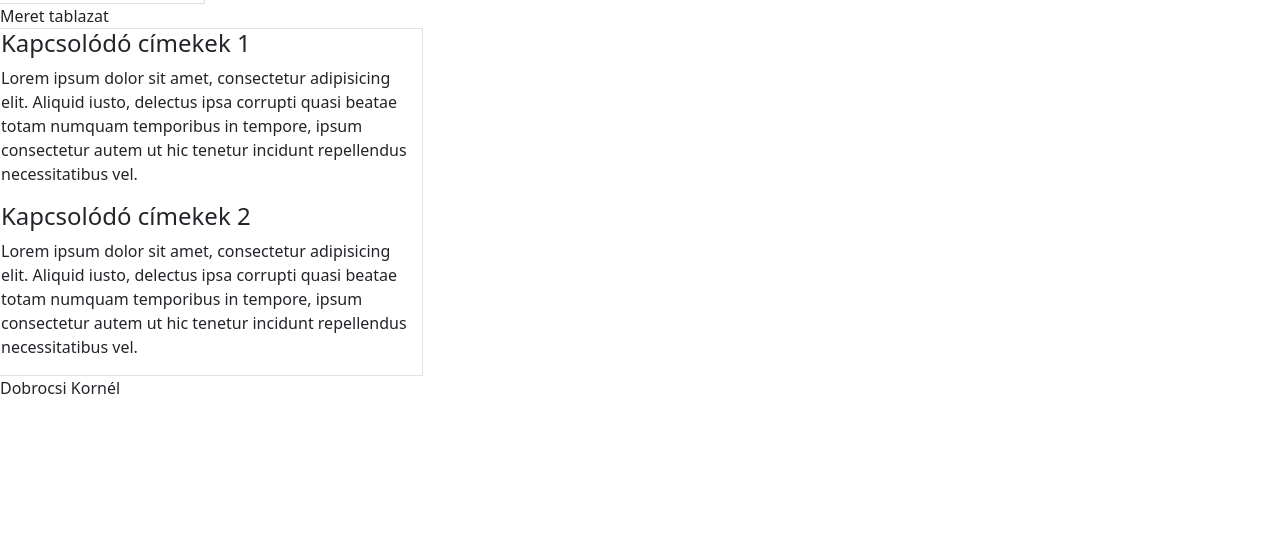
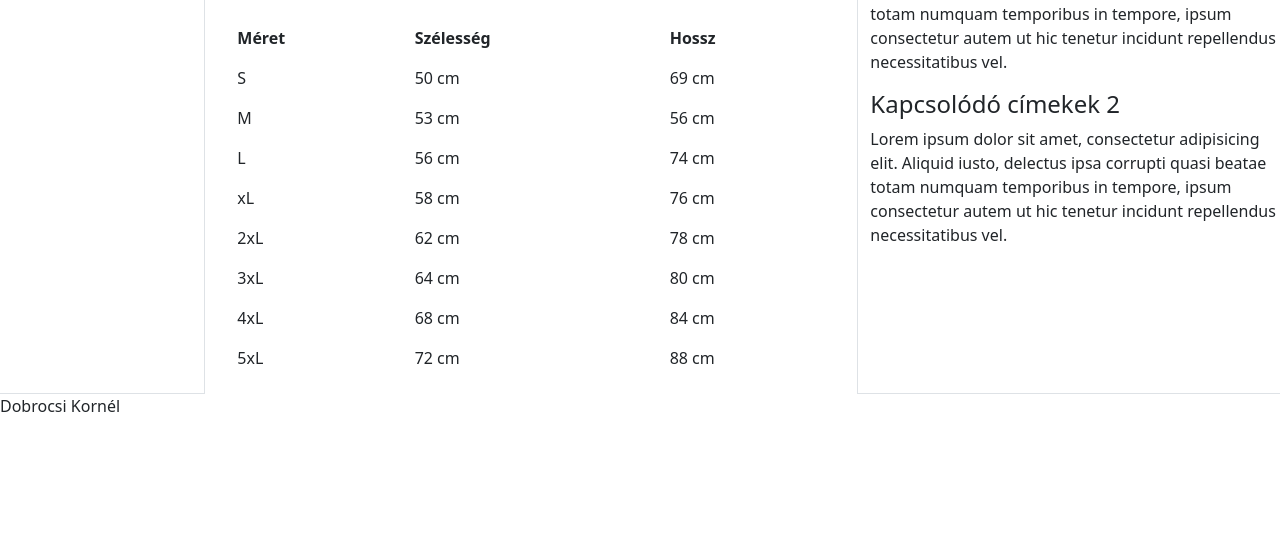
Before and after one commit to dkornel01/Munka, a plain HTML site: page meret_tablazat.html in a window 1280 px wide. Shown: the part 246-800 px from the top of the page. Drawn offline with nearby package versions, Linux system fonts and the light colour scheme.

Commit message:
tablazat

```diff
--- a/meret_tablazat.html
+++ b/meret_tablazat.html
@@ -18,12 +18,66 @@
           <li><a href="#">Méret táblázat</a></li>
         </ul>
       </nav>
-      <aside class="col-md-2 border">Keresési feltételek
+      <aside class="col-md-2 border">Keresési feltétel áralapján
         <label for="customRange" class="form-label">Custom range</label>
         <input type="range" class="form-range" min="0" max="4">
       </aside>
-      <article >
-        Meret tablazat
+      <article class="col-md-6">
+        <div class="container mt-3">
+          <h2>Férfi póló méret táblázat</h2>
+          <p>Az adatok centiméterben érthetőek. A méretttáblázat hibahatára +/- 2cm</p>
+          <table class="table table-borderless">
+            <thead>
+              <tr>
+                <th>Méret</th>
+                <th>Szélesség</th>
+                <th>Hossz</th>
+              </tr>
+            </thead>
+            <tbody>
+              <tr>
+                <td>S</td>
+                <td>50 cm</td>
+                <td>69 cm</td>
+              </tr>
+              <tr>
+                <td>M</td>
+                <td>53 cm</td>
+                <td>56 cm</td>
+              </tr>
+              <tr>
+                <td>L</td>
+                <td>56 cm</td>
+                <td>74 cm</td>
+              </tr>
+              <tr>
+                <td>xL</td>
+                <td>58 cm</td>
+                <td>76 cm</td>
+              </tr>
+              <tr>
+                <td>2xL</td>
+                <td>62 cm</td>
+                <td>78 cm</td>
+              </tr>
+              <tr>
+                <td>3xL</td>
+                <td>64 cm</td>
+                <td>80 cm</td>
+              </tr>
+              <tr>
+                <td>4xL</td>
+                <td>68 cm</td>
+                <td>84 cm</td>
+              </tr>
+              <tr>
+                <td>5xL</td>
+                <td>72 cm</td>
+                <td>88 cm</td>
+              </tr>
+            </tbody>
+          </table>
+        </div>
       </article>
       <aside class="col-md-4 border">
         <section>
```
Also changed, not shown: index.html (+2 -2 lines).
